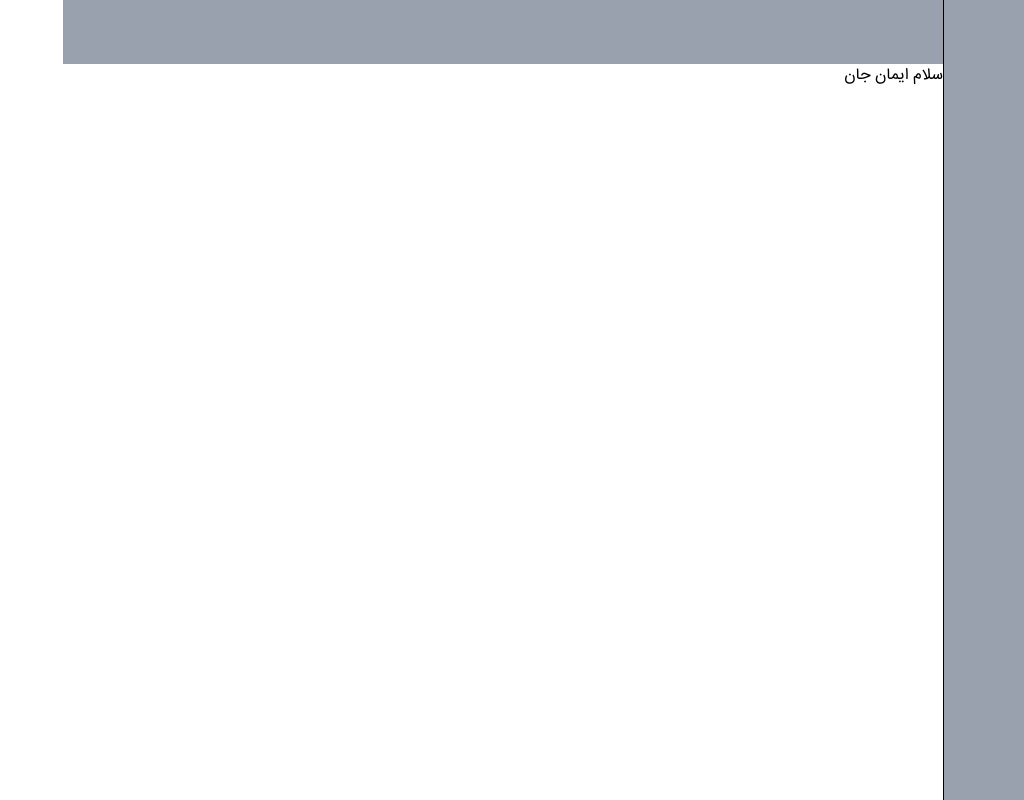
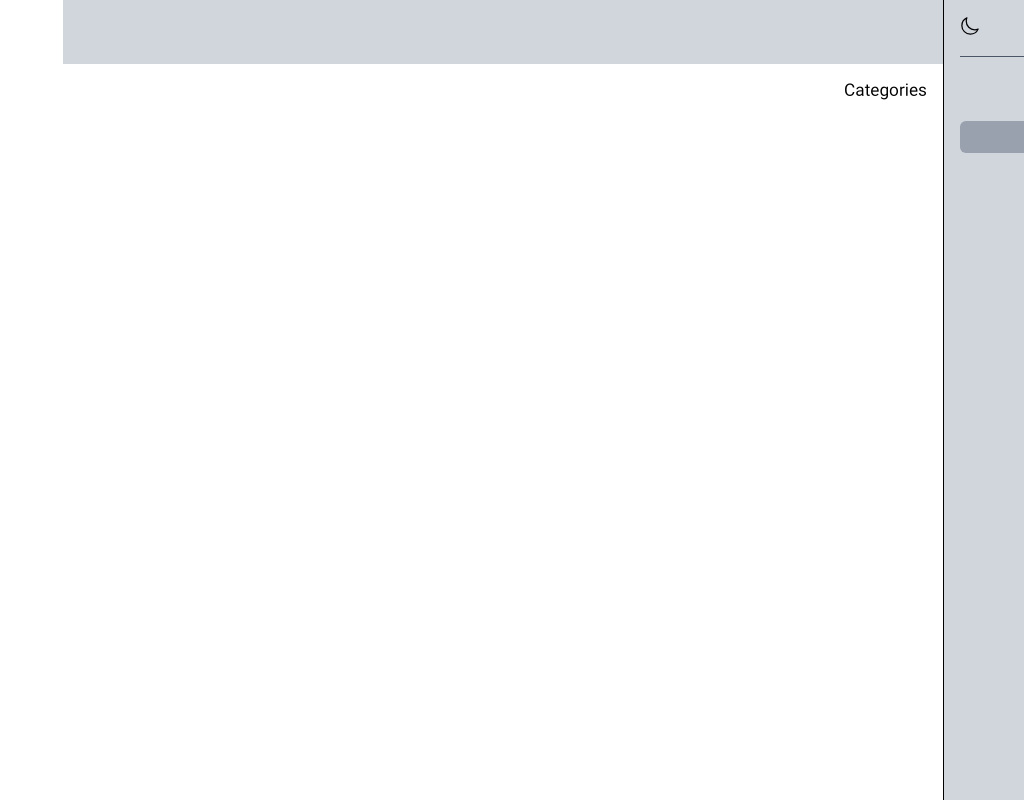
Before and after one commit to imanemad/React-TS-Education, a React (Vite) app: page /Categories in a window 1280 px wide. Shown: the whole page, without its empty margins (256-1280 px from the left). Built offline with nearby package versions, Linux system fonts and the light colour scheme.

Commit message:
feat: Routing

```diff
--- a/package.json
+++ b/package.json
@@ -16,6 +16,8 @@
     "react-dom": "^19.1.1",
     "react-icons": "^5.5.0",
     "react-redux": "^9.2.0",
+    "react-router": "^7.9.1",
+    "react-router-dom": "^7.9.1",
     "tailwindcss": "^4.1.13"
   },
   "devDependencies": {
--- a/src/layout/content/Content.tsx
+++ b/src/layout/content/Content.tsx
@@ -1,3 +1,7 @@
+import { Route, Routes } from "react-router"
+import Dashboard from "../../page/dashboard/Dashboard"
+import Categories from "../../page/categories/Categories"
+import Tasks from "../../page/tasks/Tasks"
 
 function Content() {
     return (
@@ -9,12 +13,21 @@ function Content() {
                 pt-16
                 w-full
                 h-screen
+                overflow-y-auto
+
                 lg:pr-[400px]
 
                 dark:bg-gray-700
                 dark:text-gray-200
                 ">
-                    سلام ایمان جان
+
+                <div className="p-4">
+                    <Routes>
+                        <Route path="/" Component={Dashboard}/>
+                        <Route path="/Categories" Component={Categories}/>
+                        <Route path="/Tasks" Component={Tasks}/>
+                    </Routes>
+                </div>
         </section>
     )
 }
--- a/src/layout/header/Header.tsx
+++ b/src/layout/header/Header.tsx
@@ -15,7 +15,7 @@ function Header() {
                     w-full
                     flex
                     items-center
-                    bg-gray-400
+                    bg-gray-300
 
                     lg:pr-[400px]
 
--- a/src/layout/sidebar/Sidebar.tsx
+++ b/src/layout/sidebar/Sidebar.tsx
@@ -1,10 +1,14 @@
-import { IoCloseCircleOutline, IoMoonOutline, IoSunnyOutline } from "react-icons/io5";
-import { useAppDispatch, useAppSelector } from "../../redux/ui-management/reduxHooks"
-import { setShowMenu, setTheme } from "../../redux/ui-management/uiManagement"
+import { TbSubtask } from "react-icons/tb"
+import { useAppSelector } from "../../redux/ui-management/reduxHooks"
+import UiManager from "./UiManager"
+import { GoHome } from "react-icons/go"
+import { FaTasks } from "react-icons/fa"
+import SidebarItem from "./SidebarItem"
+
 
 function Sidebar() {
-    const {showMenu, theme}=useAppSelector(store=>store.uiManagerReducer)
-    const dispatch=useAppDispatch()
+    const {showMenu}=useAppSelector(store=>store.uiManagerReducer)
+
     return (
         <section id="sidebar"
                 className={`
@@ -15,32 +19,24 @@ function Sidebar() {
                 p-4
                 border-l
                 transition-all
-                bg-gray-400
+                bg-gray-300
 
                 lg:right-0
                 lg:block
 
-                dark:bg-gray-600
+                dark:bg-gray-500
                 dark:text-gray-200
                 ${showMenu?"right-0":"-right-sidebar"}`}>
 
-                <div className="flex justify-between items-center">
+                <UiManager/>
 
-                    <button
-                        onClick={()=>dispatch(setShowMenu(false))}
-                        className="lg:hidden">
-                        <IoCloseCircleOutline size={24}/>
-                    </button>
+                <hr className="my-5 border-gray-600"/>
 
-                    <button onClick={()=>dispatch(setTheme())}>
-                        {theme==="light" ?
-                            <IoMoonOutline size={20}/>
-                            :
-                            <IoSunnyOutline size={21}/>
-                        }
-                    </button>
-
-                </div>
+                <ul className="space-y-3">
+                    <SidebarItem to={"/"} title="داشبورد" Icon={GoHome}/>
+                    <SidebarItem to={"/Categories"} title="دسته بندی" Icon={TbSubtask}/>
+                    <SidebarItem to={"/Tasks"} title="وظایف" Icon={FaTasks}/>
+                </ul>
         </section>
     )
 }
--- /dev/null
+++ b/src/layout/sidebar/SidebarItem.tsx
@@ -0,0 +1,25 @@
+import type { IconType } from "react-icons"
+import { NavLink, type To } from "react-router";
+
+type SidebarItemType={
+    title:string;
+    Icon:IconType;
+    to:To
+};
+
+const SidebarItem = ({title,Icon,to}:SidebarItemType) => {
+    return (
+        <li>
+            <NavLink
+                to={to}
+                className={({isActive})=>`flex items-center gap-2 p-1 rounded-md transition-all ${isActive && "bg-gray-400 text-gray-800"}`
+                }>
+
+                <Icon size={20} className="mb-1"/>
+                {title}
+            </NavLink>
+        </li>
+    )
+}
+
+export default SidebarItem
--- /dev/null
+++ b/src/layout/sidebar/UiManager.tsx
@@ -0,0 +1,29 @@
+import { IoCloseCircleOutline, IoMoonOutline, IoSunnyOutline } from "react-icons/io5";
+import { useAppDispatch, useAppSelector } from "../../redux/ui-management/reduxHooks"
+import { setShowMenu, setTheme } from "../../redux/ui-management/uiManagement"
+
+const UiManager = () => {
+    const {theme}=useAppSelector(store=>store.uiManagerReducer)
+    const dispatch=useAppDispatch()
+    return (
+        <div className="flex justify-between items-center lg:justify-end">
+
+            <button
+                onClick={()=>dispatch(setShowMenu(false))}
+                className="lg:hidden">
+                <IoCloseCircleOutline size={24}/>
+            </button>
+
+            <button onClick={()=>dispatch(setTheme())}>
+                {theme==="light" ?
+                    <IoMoonOutline size={20}/>
+                    :
+                    <IoSunnyOutline size={21}/>
+                }
+            </button>
+
+        </div>
+    )
+}
+
+export default UiManager
--- a/src/main.tsx
+++ b/src/main.tsx
@@ -4,11 +4,15 @@ import './index.css'
 import App from './App.tsx'
 import { Provider } from 'react-redux'
 import store from './redux/ui-management/store'
+import { BrowserRouter } from 'react-router'
 
 createRoot(document.getElementById('root')!).render(
-  <Provider store={store}>
-    <StrictMode>
-      <App />
-    </StrictMode>
-  </Provider>
+
+  <BrowserRouter>
+    <Provider store={store}>
+      <StrictMode>
+        <App />
+      </StrictMode>
+    </Provider>
+  </BrowserRouter>
 )
--- /dev/null
+++ b/src/page/categories/Categories.tsx
@@ -0,0 +1,9 @@
+const Categories = () => {
+    return (
+        <div>
+            Categories
+        </div>
+    )
+}
+
+export default Categories
--- /dev/null
+++ b/src/page/dashboard/Dashboard.tsx
@@ -0,0 +1,9 @@
+const Dashboard = () => {
+    return (
+        <div>
+            Dashboard
+        </div>
+    )
+}
+
+export default Dashboard
--- /dev/null
+++ b/src/page/tasks/Tasks.tsx
@@ -0,0 +1,10 @@
+
+const Tasks = () => {
+    return (
+        <div>
+            Tasks
+        </div>
+    )
+}
+
+export default Tasks
```
Also changed, not shown: src/components/containers/AppContainer.tsx (added), 1 other file (tests, documents, lock files or other folders).
